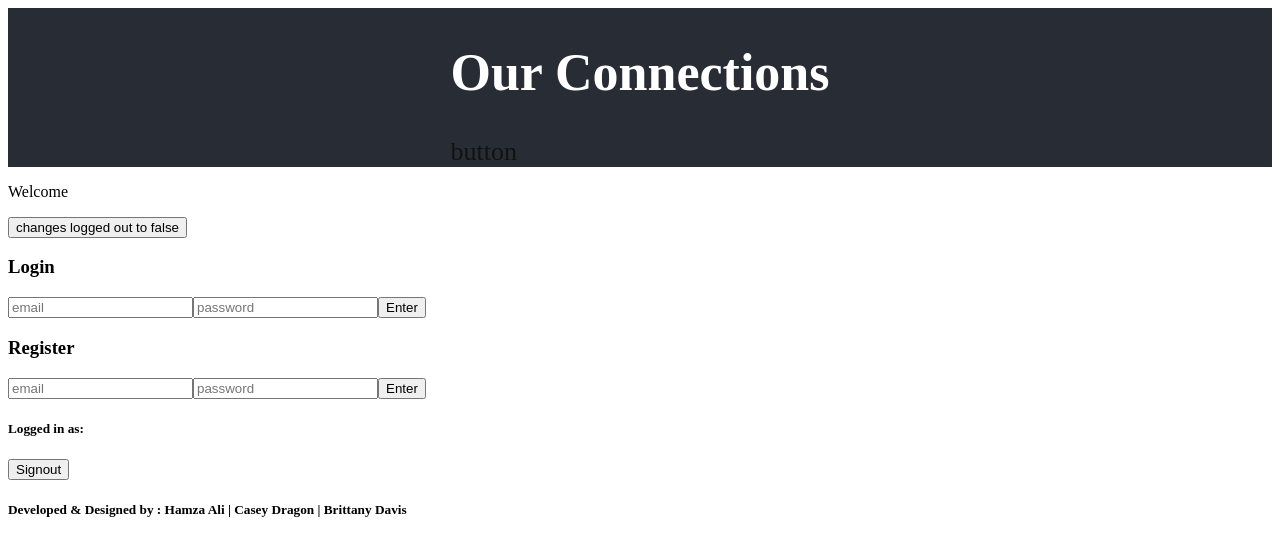
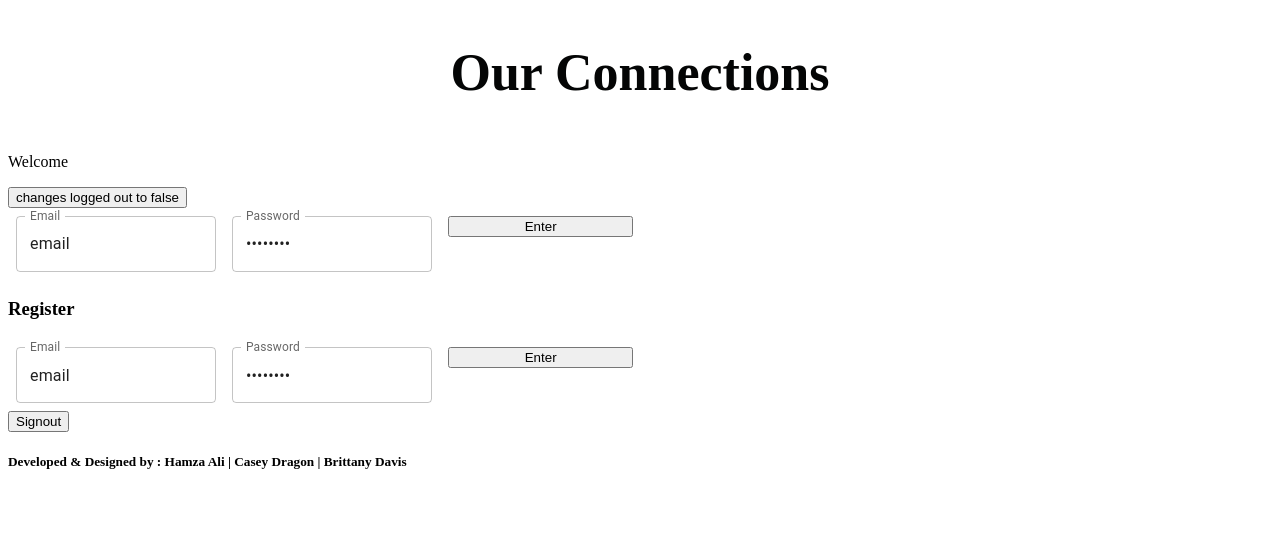
Before and after one commit to shamzaali7/connection-frontend-api, a React (Create React App) app: page / in a window 1280 px wide. Shown: the top 556 px of the page. Built offline with nearby package versions, Linux system fonts and the light colour scheme.

Commit message:
layout corrections to login

```diff
--- a/src/App.css
+++ b/src/App.css
@@ -12,16 +12,15 @@
     animation: App-logo-spin infinite 20s linear;
   }
 }
-
+{/*--------------------Header.js css --------------------------*/}
 .Header {
-  background-color: #282c34;
-
+  color:rgb(4, 5, 5);
   display: flex;
   flex-direction: column;
   align-items: center;
   justify-content: center;
   font-size: calc(10px + 2vmin);
-  color: white;
+
 }
 .Intro {
   background-color: rgb(4, 5, 5);
--- a/src/Header.js
+++ b/src/Header.js
@@ -8,7 +8,7 @@ const Header = () => {
     <div className="Header">
         <header>
             <h1>Our Connections</h1>
-            <Link path ="./Intro" element= {<Intro />}>button</Link>
+
         </header>
     </div>
   )
--- /dev/null
+++ b/src/Login.css
@@ -0,0 +1,78 @@
+.login{
+    display: flex;
+    flex-direction: column;
+    align-items: center;
+
+
+
+}
+h1{
+
+}
+h3, h5, #submit{
+    display: flex;
+    flex-direction: column;
+    align-items: center;
+
+
+}
+.form-control {
+
+    display: flex;
+    flex-direction: row;
+    place-items: center;
+    justify-content: center;
+    align-content: center;
+    align-self: center;
+    text-align: center;
+
+
+
+
+
+}
+
+/* input{{
+    height: 3vh;
+    width: 15vw;
+    display: flex;
+    flex-direction: column;
+    margin: 3px;
+    -webkit-box-shadow: 3px 3px 15px 4px #000000;
+box-shadow: 3px 3px 15px 4px #000000;
+border: 3px double rgba(28,110,164,0.55); */
+
+
+button{
+    display: flex;
+    flex-direction: column;
+    align-items: center;
+    place-items: center ;
+    justify-content: center;
+    width: 1vw;
+    margin: 3px;
+
+
+
+}
+.myButton {
+    color: rgb(255, 255, 255); font-size: 14px; line-height: 20px; padding: 6px; border-radius: 15px; font-family: opendyslexic; font-weight: normal; text-decoration: none; font-style: normal; font-variant: normal; text-transform: none; background-image: linear-gradient(135deg, rgb(28, 110, 164) 0%, rgb(35, 136, 203) 37%, rgb(20, 78, 117) 100%); box-shadow: rgb(0, 0, 0) 3px 3px 15px 4px; border: 2px outset rgb(28, 110, 164); width: 5vw;display: inline-block;}
+    .myButton:hover {
+    background: #1C6EA4; }
+    .myButton:active {
+    background: #144E75; }
+
+#submit{
+    display: flex;
+    flex-direction: column;
+    align-items: center;
+    place-items: center ;
+    justify-content: center;
+    width: 5vw;
+}
+button:hover{
+    background-color: cornsilk;
+    color:#000000;
+    cursor: pointer;
+
+}
--- a/src/Login.js
+++ b/src/Login.js
@@ -3,9 +3,11 @@ import React, {useState} from 'react';
 import { createUserWithEmailAndPassword, onAuthStateChanged, signOut, signInWithEmailAndPassword } from "firebase/auth"
 import app from "./Firebase-Config/config.js";
 import { Link } from 'react-router-dom';
+import Box from '@mui/material/Box';
+import TextField from '@mui/material/TextField';
+
 //when this is created it will need the following information incorporated
 
-//when this is created it will need the following information incorporated
 const Login = ({ setLoggedOut }) => {
     //now we have to create some functions for firebase
 //these will return a promise
@@ -32,8 +34,9 @@ const register = async (e) => {
     }catch (error) {
         console.log(error.message)
     }
-setLoggedOut(false)
-}
+   }
+
+
 const login = async (e) => {
     e.preventDefault()
     try {
@@ -47,35 +50,72 @@ const login = async (e) => {
     } catch (error) {
         console.log(error.message)
 }
+
 }
 
 const logout = async (e) => {
     e.preventDefault()
     await signOut(app)
 }
+
     return (
         <div>
             <p>Welcome</p>
             <button onClick={() => setLoggedOut(false)}>changes logged out to false</button>
                 <div>
-                    <h3>Login</h3>
-                    <form onSubmit={login}>
-                        {/* //on change added for firebase login: we are then setting the state value to whatever is written inside the input */}
-                    <input placeholder="email" name="email" type="email" />
-                    <input placeholder="password" name="password" type="password" />
-                    <button type="submit">Enter</button>
-                    </form>
+                <Box
+                      component="form"sx={{
+                        '& > :not(style)': { m: 1, width: '25ch' },}}
+                      noValidate
+                      autoComplete="off">
+                    <TextField className="form-control"
+                    margin='10px'
+                    id="outlined-email"
+                    label="Email"
+                    value={"email"}
+                    onChange={(setLoginEmail)}
+                    placeholder="email" name="email" type="email"></TextField>
+
+
+                    <TextField
+                    className="form-control"
+                    id="outlined-password"
+                    label="Password"
+                    value={"password"}
+                    onChange={(setLoginPassword)}
+                    placeholder="password" name="password" type="password"
+                    />
+                    <button className='myButton' type="submit">Enter</button>
+                    </Box>
+
                 </div>
                  <div>
-                    <form onSubmit={register}>
-                    <h3>Register</h3>
-                    <input name="email" type="email" placeholder="email" />
-                    <input name="password" type="password" placeholder="password"/>
-                    <button type="submit">Enter</button>
-                    </form>
-                </div>
-                <div>
-                    <h5>Logged in as:</h5>
+                 <h3>Register</h3>
+                 <Box
+                      component="form"sx={{
+                        '& > :not(style)': { m: 1, width: '25ch' },}}
+                      noValidate
+                      autoComplete="off">
+                    <TextField
+                    className="form-control"
+                    margin='10px'
+                    id="outlined-email"
+                    label="Email"
+                    value={"email"}
+                    onChange={(setRegisterEmail)}
+                    placeholder="email" name="email" type="email"></TextField>
+
+
+                    <TextField
+                    className="form-control"
+                    id="outlined-password"
+                    label="Password"
+                    value={"password"}
+                    onChange={(setRegisterPassword)}
+                    placeholder="password" name="password" type="password"
+                    />
+                    <button className='myButton' type="submit">Enter</button>
+                    </Box>
                     {/* {auth.currentUser.email} */}
                     {/*when adding {auth.currentUser.email} that is pulling asuth through the import you can now see who is signed in but when refresh it throws error . you have to implement a use state for this [user, setUser] set as oject. also want to pull from firebase library. we will call it onAuthStateChanged-- we will aso create a hook and make a callback function , set user = current user logged in. now we can just grab user.email place ? to prevent error*/}
                     {user?.email}
```
